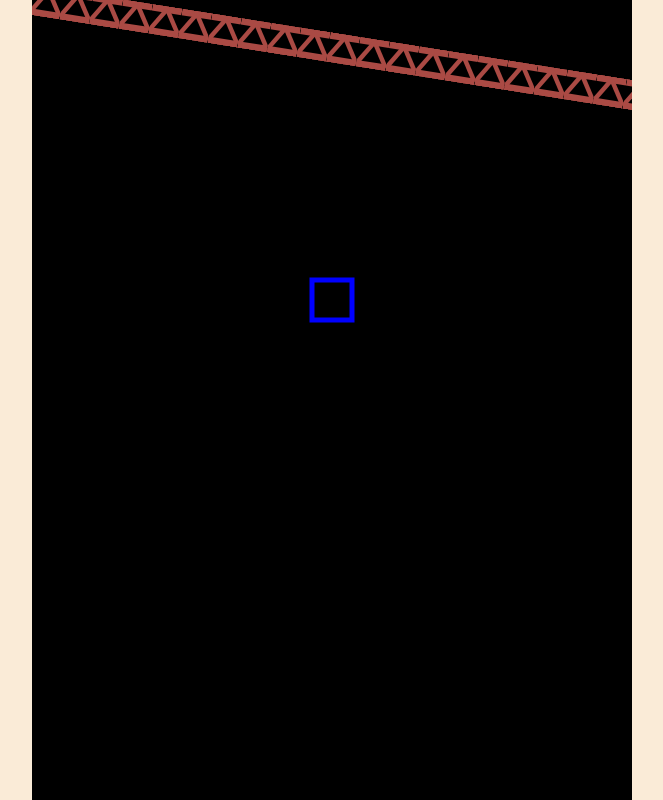
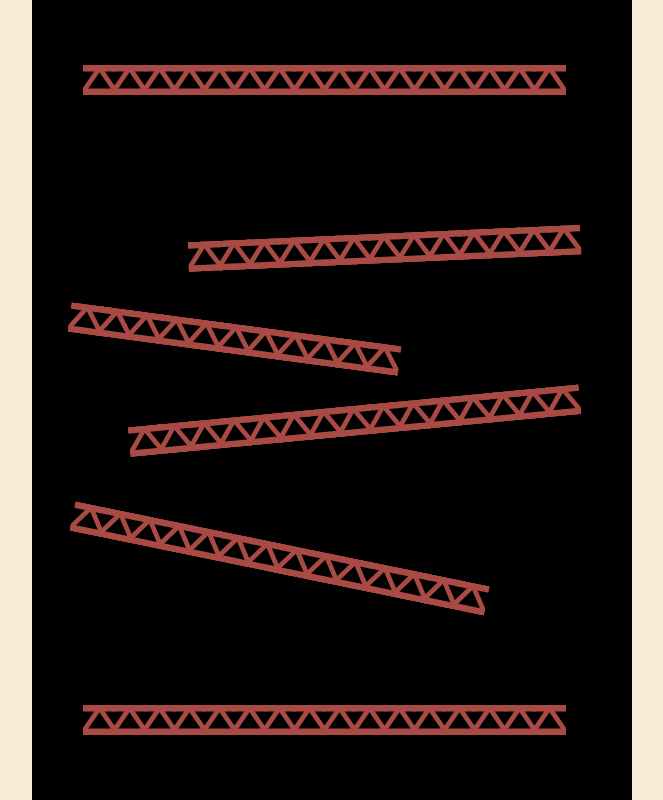
Before and after one commit to AnimeGirl110/Donkey-Kong, a plain HTML site: page index.html in a window 1280 px wide. Shown: the whole page, without its empty margins (308-971 px from the left). Drawn offline with Linux system fonts and the light colour scheme.

Commit message:
reformatted code

```diff
--- a/app.mjs
+++ b/app.mjs
@@ -1,70 +1,5 @@
-import Platform from "./platform.mjs";
-import Player from "./player.mjs";
+import model from "./model/model.mjs";
+import view from "./view/view.mjs";
+import controller from "./controller/controller.mjs";
 
-const canvas = document.createElement("canvas");
-canvas.style.backgroundColor = "black";
-canvas.style.position = "absolute";
-document.body.appendChild(canvas);
-const context = canvas.getContext("2d");
-
-const LEFT_BUTTON = "ArrowLeft";
-const RIGHT_BUTTON = "ArrowRight";
-
-const viewAbles = [];
-const angle = Math.PI / 20;
-
-for (let i = 0; i < 21; ++i) {
-  viewAbles.push(
-    new Platform(
-      canvas,
-      context,
-      (i * 0.05 + 0.025) * Math.cos(angle),
-      (i * 0.05 + 0.025) * Math.sin(angle),
-      angle
-    )
-  );
-}
-const player = new Player(canvas, context, 0.5, 0.5);
-viewAbles.push(player);
-
-document.addEventListener("keydown", handleKD);
-
-onresize = resize;
-resize();
-
-function resize() {
-  console.log("resizing");
-  const aspectRatio = innerWidth / innerHeight;
-  if (aspectRatio < 3 / 4) {
-    canvas.width = innerWidth;
-    canvas.height = (innerWidth * 4) / 3;
-  } else {
-    canvas.height = innerHeight;
-    canvas.width = (innerHeight * 3) / 4;
-  }
-  canvas.style.left = (innerWidth - canvas.width) / 2 + "px";
-  canvas.style.top = (innerHeight - canvas.height) / 2 + "px";
-  draw();
-}
-
-function draw() {
-  context.clearRect(0, 0, canvas.width, canvas.height);
-  for (let viewAble of viewAbles) {
-    viewAble.draw();
-  }
-}
-
-function handleKD(e) {
-  e.preventDefault();
-  switch (e.key) {
-    case LEFT_BUTTON:
-      console.log("Moving left");
-      player.move(-1);
-      break;
-    case RIGHT_BUTTON:
-      console.log("Moving right");
-      player.move(1);
-      break;
-  }
-  draw();
-}
+view.run();
--- /dev/null
+++ b/archive/view.js
@@ -0,0 +1,34 @@
+const canvas = document.createElement("canvas");
+canvas.style.backgroundColor = "black";
+canvas.style.position = "absolute";
+document.body.appendChild(canvas);
+const context = canvas.getContext("2d");
+
+export function connect() {
+  console.log("view::connect()");
+}
+
+export function draw() {
+  context.clearRect(0, 0, canvas.width, canvas.height);
+}
+
+export function finalize() {
+  console.log("view::finalize()");
+}
+
+export function resize() {
+  console.log("resizing");
+  const aspectRatio = innerWidth / innerHeight;
+  if (aspectRatio < 3 / 4) {
+    canvas.width = innerWidth;
+    canvas.height = (innerWidth * 4) / 3;
+  } else {
+    canvas.height = innerHeight;
+    canvas.width = (innerHeight * 3) / 4;
+  }
+  canvas.style.left = (innerWidth - canvas.width) / 2 + "px";
+  canvas.style.top = (innerHeight - canvas.height) / 2 + "px";
+  draw();
+}
+
+export default { connect, draw, finalize, resize };
--- /dev/null
+++ b/controller/controller.mjs
@@ -0,0 +1 @@
+export default {};
--- a/index.html
+++ b/index.html
@@ -3,7 +3,7 @@
   <head>
     <meta charset="UTF-8" />
     <meta name="viewport" content="width=device-width, initial-scale=1.0" />
-    <link rel="stylesheet" href="style.css" />
+    <link rel="stylesheet" href="./view/style.css" />
     <title>Donkey Kong</title>
     <script src="app.mjs" type="module" defer></script>
   </head>
--- /dev/null
+++ b/model/model.mjs
@@ -0,0 +1,13 @@
+import Platform from "../sprites/platform/platform.mjs";
+import { ASPECT_RATIO } from "../view/view.mjs";
+
+const platforms = [];
+
+platforms.push(new Platform(0.3, 0.32 / ASPECT_RATIO, 0.9, 0.3 / ASPECT_RATIO));
+platforms.push(new Platform(0.1, 0.1 / ASPECT_RATIO, 0.9, 0.1 / ASPECT_RATIO));
+platforms.push(new Platform(0.1, 0.4 / ASPECT_RATIO, 0.6, 0.45 / ASPECT_RATIO));
+platforms.push(new Platform(0.2, 0.55 / ASPECT_RATIO, 0.9, 0.50 / ASPECT_RATIO));
+platforms.push(new Platform(0.1, 0.65 / ASPECT_RATIO, 0.75, 0.75 / ASPECT_RATIO));
+platforms.push(new Platform(0.1, 0.9 / ASPECT_RATIO, 0.9, 0.9 / ASPECT_RATIO));
+
+export default { platforms };
--- /dev/null
+++ b/sprites/platform/platform-piece.mjs
@@ -0,0 +1,40 @@
+import view from "../../view/view.mjs";
+import Sprite from "../sprite.mjs";
+
+let image;
+loadImage("./images/brick.svg")
+  .then((message) => {
+    console.log(message);
+  })
+  .catch((reason) => {
+    console.error(reason);
+  });
+
+function loadImage(path) {
+  console.log("Loading image");
+  return new Promise((resolve, reject) => {
+    const img = new Image();
+    img.onload = () => {
+      resolve("Done");
+    };
+    img.onerror = (err) => {
+      reject(err);
+    };
+    img.src = path;
+  });
+}
+
+export default class PlatformPiece extends Sprite {
+  constructor(posX, posY, posA, dimX, dimY) {
+    super(
+      document.getElementById("brick"),
+      view.bgCanvas,
+      view.bgContext,
+      posX,
+      posY,
+      posA,
+      dimX,
+      dimY
+    );
+  }
+}
--- /dev/null
+++ b/sprites/platform/platform.mjs
@@ -0,0 +1,35 @@
+import PlatformPiece from "./platform-piece.mjs";
+
+const PIECE_LENGTH = 1 / 20;
+const GAP_FIX = PIECE_LENGTH / 10;
+
+export default class Platform {
+  constructor(x1, y1, x2, y2) {
+    const cx = (x1 + x2) / 2;
+    const cy = (y1 + y2) / 2;
+    const dx = x2 - x1;
+    const dy = y2 - y1;
+    const angle = Math.atan2(dy, dx);
+    const length = Math.sqrt(dy * dy + dx * dx);
+
+    const numPieces = Math.ceil(length / PIECE_LENGTH);
+    const x0 = cx - ((numPieces - 1 / 2) * PIECE_LENGTH * Math.cos(angle)) / 2;
+    const y0 = cy - ((numPieces - 1 / 2) * PIECE_LENGTH * Math.sin(angle)) / 2;
+    this.pieces = [];
+    for (let i = 0; i < numPieces; ++i) {
+      this.pieces.push(
+        new PlatformPiece(
+          x0 + i * PIECE_LENGTH * Math.cos(angle),
+          y0 + i * PIECE_LENGTH * Math.sin(angle),
+          angle,
+          PIECE_LENGTH + GAP_FIX,
+          PIECE_LENGTH
+        )
+      );
+    }
+  }
+
+  draw() {
+    for (let piece of this.pieces) piece.draw();
+  }
+}
--- /dev/null
+++ b/sprites/sprite.mjs
@@ -0,0 +1,37 @@
+export default class Sprite {
+  //assume positions are in percentages of width, write height as 4/3
+  constructor(image, can, con, posX, posY, posA, dimX, dimY) {
+    this.image = image;
+    this.can = can;
+    this.con = con;
+    this.pos = {
+      x: posX,
+      y: posY,
+      a: posA,
+    };
+    this.dim = {
+      x: dimX,
+      y: dimY,
+    };
+  }
+
+  draw() {
+    this.con.translate(
+      this.pos.x * this.can.width,
+      this.pos.y * this.can.width
+    );
+    this.con.rotate(this.pos.a);
+    this.con.drawImage(
+      this.image,
+      (-this.dim.x / 2) * this.can.width,
+      (-this.dim.y / 2) * this.can.width,
+      this.dim.x * this.can.width,
+      this.dim.y * this.can.width
+    );
+    this.con.rotate(-this.pos.a);
+    this.con.translate(
+      -this.pos.x * this.can.width,
+      -this.pos.y * this.can.width
+    );
+  }
+}
--- /dev/null
+++ b/view/view.mjs
@@ -0,0 +1,42 @@
+import model from "../model/model.mjs";
+
+export const ASPECT_RATIO = 3 / 4;
+
+const bgCanvas = document.createElement("canvas");
+const fgCanvas = document.createElement("canvas");
+const bgContext = bgCanvas.getContext("2d");
+const fgContext = fgCanvas.getContext("2d");
+
+bgCanvas.style.backgroundColor = "black";
+bgCanvas.style.position = fgCanvas.style.position = "absolute";
+document.body.appendChild(bgCanvas);
+document.body.appendChild(fgCanvas);
+
+function draw() {
+  for (let platform of model.platforms) platform.draw();
+}
+
+function resize() {
+  const aspectRatio = innerWidth / innerHeight;
+  if (aspectRatio < ASPECT_RATIO) {
+    bgCanvas.width = fgCanvas.width = innerWidth;
+    bgCanvas.height = fgCanvas.height = innerWidth / ASPECT_RATIO;
+  } else {
+    bgCanvas.height = fgCanvas.height = innerHeight;
+    bgCanvas.width = fgCanvas.height = innerHeight * ASPECT_RATIO;
+  }
+  bgCanvas.style.left = fgCanvas.style.left =
+    (innerWidth - bgCanvas.width) / 2 + "px";
+  bgCanvas.style.top = fgCanvas.style.top =
+    (innerHeight - bgCanvas.height) / 2 + "px";
+  draw();
+}
+
+function run() {
+  //after all modules are loaded
+  //TODO: replace with animation loop
+  onresize = resize;
+  resize();
+}
+
+export default { ASPECT_RATIO, bgCanvas, fgCanvas, bgContext, fgContext, run };
```
Also changed, not shown: archive/app.mjs (added, +70 -0 lines), archive/model.mjs (added), archive/platform.mjs (renamed from platform.mjs), archive/player.mjs (renamed from player.mjs), archive/sprite.mjs (renamed from sprite.mjs), sprites/player/player.mjs (added), view/style.css (renamed from style.css), 2 other files.
